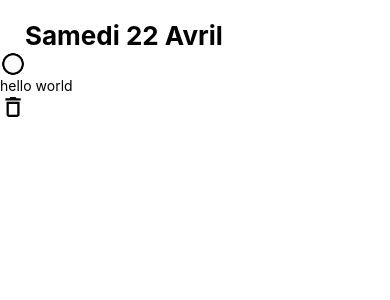
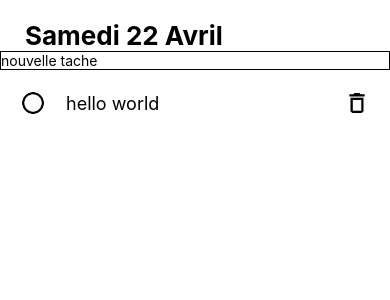
Before and after one commit to zibu9/learnNative, a React Native app: screen / in a window 390 px wide. Shown: the top 300 px of the page. Built offline with nearby package versions, Linux system fonts and the light colour scheme.

Commit message:
add task form

```diff
--- /dev/null
+++ b/src/screens/Tasks/TaskForm.tsx
@@ -0,0 +1,30 @@
+import React, { useState } from 'react'
+import { StyleSheet, TextInput, View } from 'react-native'
+
+type Props = {}
+
+const TaskForm = (props: Props) => {
+  const [title, setTitle] = useState();
+  const onChangeText = (val:any) =>{
+    setTitle(val);
+  }
+  return (
+    <>
+        <TextInput
+            style={styles.input}
+            onChangeText={onChangeText}
+            value={title}
+            placeholder='nouvelle tache'
+        />
+    </>
+  )
+}
+
+const styles = StyleSheet.create({
+    input:{
+        borderColor:"black",
+        borderWidth:1,
+    },
+});
+
+export default TaskForm
--- a/src/screens/Tasks/TaskScreen.tsx
+++ b/src/screens/Tasks/TaskScreen.tsx
@@ -2,6 +2,7 @@ import React, { useState } from 'react'
 import Header from '../../components/Header/Header'
 import { Text, FlatList } from 'react-native';
 import TaskTile from './TaskTile';
+import TaskForm from './TaskForm';
 
 const TaskScreen = () => {
   const [tasks, setTasks] = useState([{title:'hello world', isCompleted:false}]);
@@ -11,7 +12,12 @@ const TaskScreen = () => {
   return (
     <>
         <FlatList
-            ListHeaderComponent={<Header />}
+            ListHeaderComponent={
+            <>
+              <Header />
+              <TaskForm />
+            </>
+          }
             contentContainerStyle={{ flexGrow:1}}
             data={tasks}
             keyExtractor={(item, index)=>index.toString()}
--- a/src/screens/Tasks/TaskTile.tsx
+++ b/src/screens/Tasks/TaskTile.tsx
@@ -7,12 +7,14 @@ type Props = {
 
 const TaskTile = ({task}: Props) => {
   return (
-    <View>
-        <Image
-            style={styles.check}
-            source={require('../../../assets/icons/circle2.png')}
-        />
-        <Text>{task.title}</Text>
+    <View style={styles.container}>
+        <View style={styles.subContainer}>
+            <Image
+                style={styles.check}
+                source={require('../../../assets/icons/circle2.png')}
+            />
+            <Text style={styles.title}>{task.title}</Text>
+        </View>
         <Image
             style={styles.check}
             source={require('../../../assets/icons/delete2.png')}
@@ -22,10 +24,24 @@ const TaskTile = ({task}: Props) => {
 }
 
 const styles = StyleSheet.create({
+    container:{
+        flexDirection:"row",
+        alignItems:"center",
+        justifyContent:"space-between",
+        padding:20,
+    },
+    subContainer:{
+        flexDirection:"row",
+        alignItems:"center",
+        justifyContent:"flex-start",
+    },
+    title:{
+        marginLeft:20,
+        fontSize:18,
+    },
     check: {
         width:26,
         height:26,
-
     },
 });
 
```
